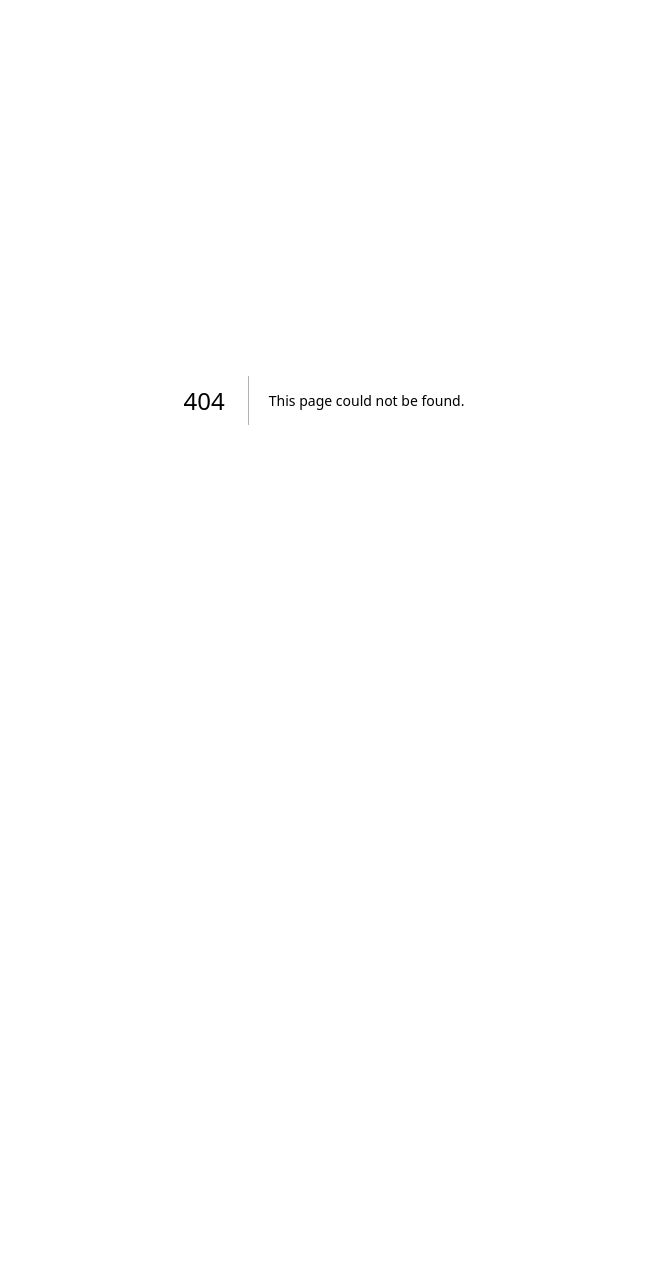
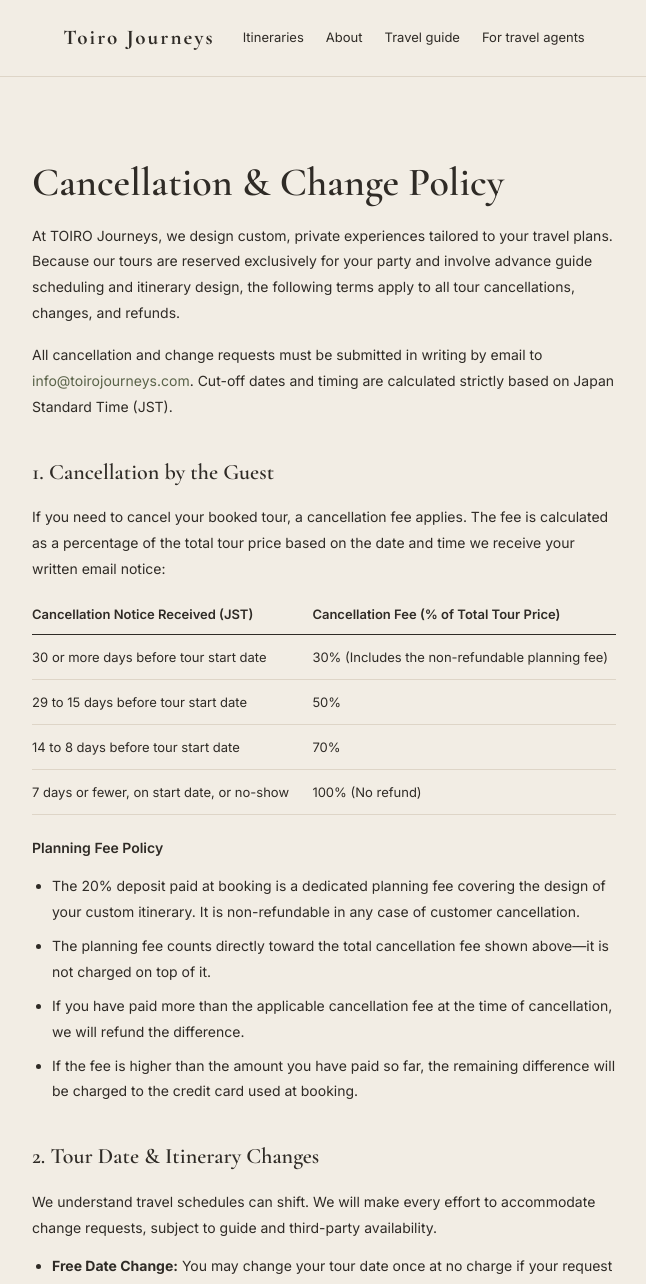
Before and after one commit to TomiPaajanen/hikari-website-tourist, a Next.js app: page /cancellation in a window 1280 px wide. Before the commit this address had no page. Shown: the top 1284 px of the page, without its empty margins (316-962 px from the left). Before the commit the page ends 800 px from the top, so only its background shows below. Built offline with nearby package versions, Linux system fonts and the light colour scheme; a web font is replaced by a local one.

Commit message:
feat: add cancellation and change policy page

```diff
--- /dev/null
+++ b/src/app/cancellation/page.tsx
@@ -0,0 +1,172 @@
+import type { Metadata } from "next";
+import { LegalList, LegalPage, LegalSection, contactEmail } from "@/components/legal";
+
+export const metadata: Metadata = {
+  title: "Cancellation & Change Policy | TOIRO Journeys",
+};
+
+const cancellationFees = [
+  { notice: "30 or more days before tour start date", fee: "30% (Includes the non-refundable planning fee)" },
+  { notice: "29 to 15 days before tour start date", fee: "50%" },
+  { notice: "14 to 8 days before tour start date", fee: "70%" },
+  { notice: "7 days or fewer, on start date, or no-show", fee: "100% (No refund)" },
+];
+
+export default function CancellationPage() {
+  return (
+    <LegalPage title="Cancellation & Change Policy">
+      <p>
+        At TOIRO Journeys, we design custom, private experiences tailored to your travel plans. Because our tours are
+        reserved exclusively for your party and involve advance guide scheduling and itinerary design, the following
+        terms apply to all tour cancellations, changes, and refunds.
+      </p>
+      <p>
+        All cancellation and change requests must be submitted in writing by email to {contactEmail}. Cut-off dates
+        and timing are calculated strictly based on Japan Standard Time (JST).
+      </p>
+
+      <LegalSection title="1. Cancellation by the Guest">
+        <p>
+          If you need to cancel your booked tour, a cancellation fee applies. The fee is calculated as a percentage of
+          the total tour price based on the date and time we receive your written email notice:
+        </p>
+        <table className="w-full border-collapse text-left text-[13px]">
+          <thead>
+            <tr className="border-b border-ink">
+              <th className="py-2 pr-4 font-semibold">Cancellation Notice Received (JST)</th>
+              <th className="py-2 font-semibold">Cancellation Fee (% of Total Tour Price)</th>
+            </tr>
+          </thead>
+          <tbody>
+            {cancellationFees.map(({ notice, fee }) => (
+              <tr key={notice} className="border-b border-sand">
+                <td className="py-2.5 pr-4">{notice}</td>
+                <td className="py-2.5">{fee}</td>
+              </tr>
+            ))}
+          </tbody>
+        </table>
+
+        <h3 className="mt-2 font-semibold">Planning Fee Policy</h3>
+        <LegalList
+          items={[
+            "The 20% deposit paid at booking is a dedicated planning fee covering the design of your custom itinerary. It is non-refundable in any case of customer cancellation.",
+            "The planning fee counts directly toward the total cancellation fee shown above—it is not charged on top of it.",
+            "If you have paid more than the applicable cancellation fee at the time of cancellation, we will refund the difference.",
+            "If the fee is higher than the amount you have paid so far, the remaining difference will be charged to the credit card used at booking.",
+          ]}
+        />
+      </LegalSection>
+
+      <LegalSection title="2. Tour Date & Itinerary Changes">
+        <p>
+          We understand travel schedules can shift. We will make every effort to accommodate change requests, subject
+          to guide and third-party availability.
+        </p>
+        <LegalList
+          items={[
+            <>
+              <b>Free Date Change:</b> You may change your tour date once at no charge if your request is submitted 30
+              days or more before the original tour start date.
+            </>,
+            <>
+              <b>Late Changes & Additional Change Fees</b> (or the equivalent in EUR):
+              <LegalList
+                items={[
+                  "29 to 15 days before start date: US$50 per change",
+                  "14 to 4 days before start date: US$100 per change",
+                  "3 days or less before start date: US$150 per change",
+                ]}
+              />
+            </>,
+            <>
+              <b>Daily Cut-off Deadline:</b> Change requests must reach us by 3:00 PM JST on the day prior to the tour
+              start date. We cannot accommodate same-day change requests; same-day requests will be treated as a
+              customer cancellation under Section 1.
+            </>,
+            <>
+              <b>Cancelling After a Date Change:</b> If you cancel a tour after previously modifying the date, any
+              cancellation fee in Section 1 will be calculated from your original tour start date.
+            </>,
+            <>
+              <b>Unavailable Changes:</b> If we are unable to accommodate your requested date change and you choose to
+              cancel, standard cancellation fees in Section 1 apply.
+            </>,
+          ]}
+        />
+      </LegalSection>
+
+      <LegalSection title="3. Refunds & Payment Processing">
+        <LegalList
+          items={[
+            <>
+              <b>Processing Window:</b> Confirmed refunds will be processed within 14 days of confirmation.
+            </>,
+            <>
+              <b>Payment Method & Currency:</b> Refunds are credited back to the original payment card in the currency
+              originally billed (USD or EUR).
+            </>,
+            <>
+              <b>Payment Processing Fees:</b> Payment gateway transaction fees are non-refundable to us when issuing a
+              refund. Except for cancellations by TOIRO Journeys (Section 4), transaction processing fees will be
+              deducted from your total refund amount.
+            </>,
+            <>
+              <b>Exchange Rates & Issuer Fees:</b> Currency exchange rate fluctuations and bank/card issuer fees are
+              outside our control and are not covered by TOIRO Journeys.
+            </>,
+          ]}
+        />
+      </LegalSection>
+
+      <LegalSection title="4. Cancellation or Modifications by TOIRO Journeys">
+        <LegalList
+          items={[
+            <>
+              <b>Operator Cancellation:</b> If we must cancel a tour for a reason that is not your fault (e.g., guide
+              emergency or illness), you will receive a 100% full refund, including the 20% planning fee.
+            </>,
+            <>
+              <b>Itinerary Changes:</b> If we must modify a portion of your itinerary due to local disruptions, we will
+              offer a comparable alternative. If you choose not to accept the alternative, you may cancel the affected
+              portion without a cancellation fee.
+            </>,
+          ]}
+        />
+      </LegalSection>
+
+      <LegalSection title="5. Force Majeure & Severe Disruptions">
+        <p>
+          If a tour cannot take place due to events beyond control—including natural disasters, severe weather
+          conditions, epidemics, government orders, strikes, or major public transport suspensions:
+        </p>
+        <LegalList
+          items={[
+            "We will issue a refund of total amounts paid, minus unrecoverable costs already paid to third-party providers on your behalf.",
+            "If a tour is operational and safe to run, but you choose to cancel due to external events or travel disruptions, standard cancellation fees in Section 1 apply.",
+          ]}
+        />
+      </LegalSection>
+
+      <LegalSection title="6. Travel Insurance">
+        <p>We strongly advise all guests to purchase comprehensive travel insurance at the time of booking.</p>
+        <p>
+          Your policy should include coverage for trip cancellations, travel delays, lost luggage, medical treatment,
+          and emergency evacuation. Cancellation fees detailed in Section 1 apply regardless of the cause of
+          cancellation, including medical issues, flight delays, or personal emergencies.
+        </p>
+      </LegalSection>
+
+      <LegalSection title="Contact Us">
+        <p>For cancellation requests, date modifications, or questions regarding these terms, please contact:</p>
+        <p>
+          <b>TOIRO Journeys</b>
+          <br />
+          Representative: Mitsuki Nakao
+          <br />
+          Email: {contactEmail}
+        </p>
+      </LegalSection>
+    </LegalPage>
+  );
+}
--- a/src/app/commercial-transactions/page.tsx
+++ b/src/app/commercial-transactions/page.tsx
@@ -1,4 +1,5 @@
 import type { Metadata } from "next";
+import Link from "next/link";
 import type { ReactNode } from "react";
 import { LegalList, LegalPage, contactEmail } from "@/components/legal";
 
@@ -51,7 +52,12 @@ const items: { label: string; value: ReactNode }[] = [
   { label: "Availability", value: "A limited number of private tours are accepted per season." },
   {
     label: "Cancellation & Refund Policy",
-    value: "Governed by our Cancellation & Change Policy. Please review our cancellation terms prior to booking.",
+    value: (
+      <>
+        Governed by our <Link href="/cancellation">Cancellation & Change Policy</Link>. Please review our
+        cancellation terms prior to booking.
+      </>
+    ),
   },
   {
     label: "System Requirements",
--- a/src/app/terms/page.tsx
+++ b/src/app/terms/page.tsx
@@ -33,8 +33,8 @@ export default function TermsPage() {
             </>,
             <>
               <b>Tour Bookings:</b> If you book a private tour or planning service with us, your reservation,
-              payment, cancellation, and refund rights are governed by our dedicated Booking Terms & Cancellation
-              Policy. Where any conflict exists between these Terms of Use and the Booking Terms regarding a tour
+              payment, cancellation, and refund rights are governed by our dedicated{" "}
+              <Link href="/cancellation">Booking Terms & Cancellation Policy</Link>. Where any conflict exists between these Terms of Use and the Booking Terms regarding a tour
               purchase, the Booking Terms take priority.
             </>,
           ]}
--- a/src/components/site-footer.tsx
+++ b/src/components/site-footer.tsx
@@ -2,8 +2,7 @@ import Link from "next/link";
 
 const footerLinks: { label: string; href?: string }[] = [
   { label: "Terms of use", href: "/terms" },
-  // Pages for these don't exist yet.
-  { label: "Cancellation policy" },
+  { label: "Cancellation policy", href: "/cancellation" },
   { label: "Commercial transactions notice", href: "/commercial-transactions" },
   { label: "Privacy policy", href: "/privacy" },
   { label: "Instagram", href: "https://www.instagram.com/toiro.journeys/" },
```
